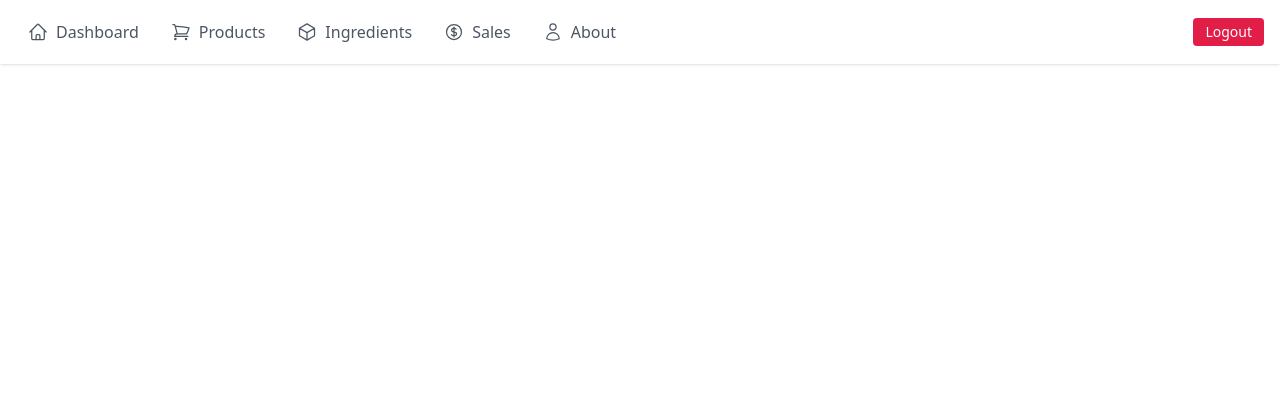
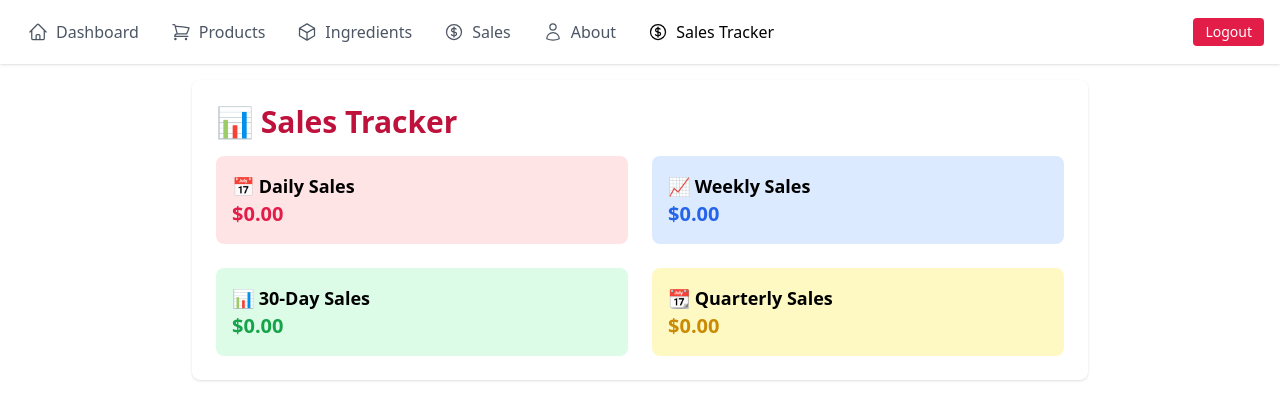
Before and after one commit to subhanmirpour/Aunt-Rosie-Project, a React (Vite) app in the folder aunt-rosie-project/: page /sales-tracker in a window 1280 px wide. Shown: the top 420 px of the page. Built offline with nearby package versions, Linux system fonts and the light colour scheme; no server answers; sample sign-in values are in the browser's storage.

Commit message:
salestracker
this has daily sales and weekly sales, has an overall number

```diff
--- a/aunt-rosie-project/package.json
+++ b/aunt-rosie-project/package.json
@@ -13,7 +13,11 @@
     "@heroicons/react": "^2.2.0",
     "@supabase/supabase-js": "^2.49.3",
     "@tanstack/react-query": "^5.69.0",
+    "chart.js": "^4.4.8",
+    "jspdf": "^3.0.1",
+    "papaparse": "^5.5.2",
     "react": "^19.0.0",
+    "react-chartjs-2": "^5.3.0",
     "react-dom": "^19.0.0",
     "react-router-dom": "^7.4.0"
   },
--- a/aunt-rosie-project/src/App.jsx
+++ b/aunt-rosie-project/src/App.jsx
@@ -15,6 +15,7 @@ import SalesForm from './pages/SalesForm';
 import About from './pages/About';
 import Unauthorized from './pages/Unauthorized'; // <-- NEW
 import ProtectedRoute from './components/ProtectedRoute';
+import SalesTracker from './pages/SalesTracker'; // Import tracker
 
 import {
   HomeIcon,
@@ -76,6 +77,7 @@ function Layout() {
             <NavLink to="/ingredients" icon={CubeIcon}>Ingredients</NavLink>
             <NavLink to="/sales" icon={CurrencyDollarIcon}>Sales</NavLink>
             <NavLink to="/about" icon={UserIcon}>About</NavLink>
+            <NavLink to="/sales-tracker" icon={CurrencyDollarIcon}>Sales Tracker</NavLink>
             {isLoggedIn && <LogoutButton />}
           </div>
         </div>
@@ -115,6 +117,14 @@ function Layout() {
             </ProtectedRoute>
           }
         />
+        <Route
+          path="/sales-tracker"
+          element={
+            <ProtectedRoute>
+              <SalesTracker />
+            </ProtectedRoute>
+          }
+        />
         <Route path="/about" element={<About />} />
         <Route path="/unauthorized" element={<Unauthorized />} />
       </Routes>
--- a/aunt-rosie-project/src/components/SalesFormContainer.jsx
+++ b/aunt-rosie-project/src/components/SalesFormContainer.jsx
@@ -19,6 +19,7 @@ export default function SalesFormContainer() {
     message: ''
   });
 
+  // ✅ Trigger salesUpdated event after successful sale
   const { mutate: submitSale, isLoading } = useMutation({
     mutationFn: createSale,
     onSuccess: () => {
@@ -28,11 +29,15 @@ export default function SalesFormContainer() {
         locationid: '',
         items: [{ productid: '', quantity: '', unitprice: 0 }]
       });
+
       setAlert({
         isOpen: true,
         title: 'Success',
         message: 'Sale recorded successfully!'
       });
+
+      // 🛎️ Emit salesUpdated event to notify SalesTracker
+      window.dispatchEvent(new Event('salesUpdated'));
     },
     onError: (error) => {
       setAlert({
@@ -87,7 +92,7 @@ export default function SalesFormContainer() {
 
     // Calculate total
     const saletotal = formData.items.reduce(
-      (sum, item) => sum + (item.quantity * item.price),
+      (sum, item) => sum + (item.quantity * item.unitprice),
       0
     );
 
@@ -146,7 +151,7 @@ export default function SalesFormContainer() {
   // Move total calculation to a useMemo hook to optimize performance
   const total = React.useMemo(() =>
     formData.items.reduce(
-      (sum, item) => sum + ((item.quantity || 0) * (item.price || 0)),
+      (sum, item) => sum + ((item.quantity || 0) * (item.unitprice || 0)),
       0
     ),
     [formData.items]
--- /dev/null
+++ b/aunt-rosie-project/src/pages/SalesTracker.jsx
@@ -0,0 +1,64 @@
+import React, { useEffect, useState } from 'react';
+
+export default function SalesTracker() {
+  const [sales, setSales] = useState([]);
+  const [totals, setTotals] = useState({
+    daily: 0,
+    weekly: 0,
+    monthly: 0,
+    quarterly: 0,
+  });
+
+  useEffect(() => {
+    const data = JSON.parse(localStorage.getItem('sales')) || [];
+    setSales(data);
+    calculateTotals(data);
+  }, []);
+
+  const calculateTotals = (data) => {
+    const today = new Date().toISOString().split('T')[0];
+    const last7Days = new Date(Date.now() - 7 * 24 * 60 * 60 * 1000);
+    const last30Days = new Date(Date.now() - 30 * 24 * 60 * 60 * 1000);
+    const lastQuarter = new Date(Date.now() - 90 * 24 * 60 * 60 * 1000);
+
+    const dailySales = data.filter((sale) => sale.date === today);
+    const weeklySales = data.filter((sale) => new Date(sale.date) >= last7Days);
+    const monthlySales = data.filter((sale) => new Date(sale.date) >= last30Days);
+    const quarterlySales = data.filter((sale) => new Date(sale.date) >= lastQuarter);
+
+    setTotals({
+      daily: dailySales.reduce((sum, sale) => sum + sale.amount * sale.quantity, 0),
+      weekly: weeklySales.reduce((sum, sale) => sum + sale.amount * sale.quantity, 0),
+      monthly: monthlySales.reduce((sum, sale) => sum + sale.amount * sale.quantity, 0),
+      quarterly: quarterlySales.reduce((sum, sale) => sum + sale.amount * sale.quantity, 0),
+    });
+  };
+
+  return (
+    <div className="max-w-4xl mx-auto p-6 bg-white shadow rounded-lg">
+      <h1 className="text-3xl font-bold text-rose-700 mb-4">📊 Sales Tracker</h1>
+
+      <div className="grid grid-cols-1 md:grid-cols-2 gap-6">
+        <div className="bg-rose-100 p-4 rounded-lg">
+          <h2 className="text-lg font-semibold">📅 Daily Sales</h2>
+          <p className="text-xl font-bold text-rose-600">${totals.daily.toFixed(2)}</p>
+        </div>
+
+        <div className="bg-blue-100 p-4 rounded-lg">
+          <h2 className="text-lg font-semibold">📈 Weekly Sales</h2>
+          <p className="text-xl font-bold text-blue-600">${totals.weekly.toFixed(2)}</p>
+        </div>
+
+        <div className="bg-green-100 p-4 rounded-lg">
+          <h2 className="text-lg font-semibold">📊 30-Day Sales</h2>
+          <p className="text-xl font-bold text-green-600">${totals.monthly.toFixed(2)}</p>
+        </div>
+
+        <div className="bg-yellow-100 p-4 rounded-lg">
+          <h2 className="text-lg font-semibold">📆 Quarterly Sales</h2>
+          <p className="text-xl font-bold text-yellow-600">${totals.quarterly.toFixed(2)}</p>
+        </div>
+      </div>
+    </div>
+  );
+}
--- a/package.json
+++ b/package.json
@@ -7,6 +7,8 @@
   "dependencies": {
     "@supabase/supabase-js": "^2.49.3",
     "react-hot-toast": "^2.5.2",
-    "react-router-dom": "^7.4.0"
+    "react-router-dom": "^7.4.0",
+    "chart.js": "^4.x.x",
+    "react-chartjs-2": "^5.x.x"
   }
 }
```
Also changed, not shown: 1 other file (tests, documents, lock files or other folders).
